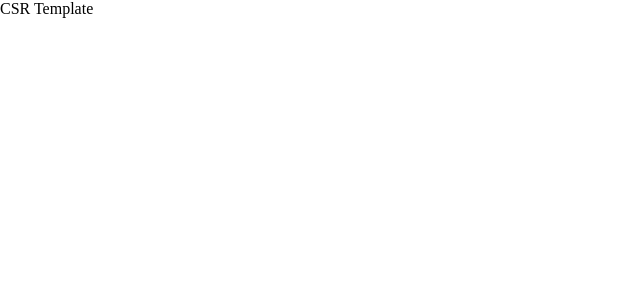
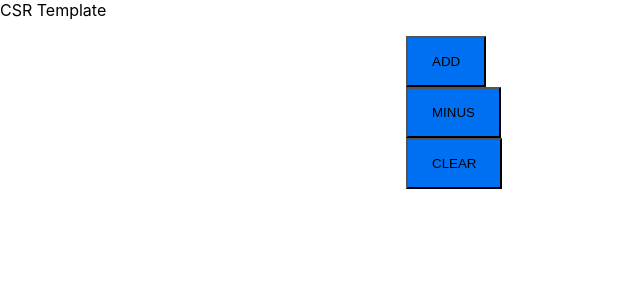
Before and after one commit to RyoUehara/csr-template, a React app: page / in a window 1280 px wide. Shown: the top 300 px of the page, without its empty margins (0-640 px from the left). Built offline with nearby package versions, Linux system fonts and the light colour scheme.

Commit message:
Add first sample

```diff
--- a/src/App.tsx
+++ b/src/App.tsx
@@ -1,11 +1,15 @@
-import React, { ReactElement, Fragment } from 'react';
+import React, { ReactElement } from 'react';
 
 import Appbar from '$components/Appbar';
-import Style from './Style';
+
+import Counter from './Counter';
+
+import GlobalStyle from './GlobalStyle';
 
 export default (): ReactElement => (
-  <Fragment>
+  <>
     <Appbar />
-    <Style />
-  </Fragment>
+    <Counter />
+    <GlobalStyle />
+  </>
 );
--- /dev/null
+++ b/src/Counter/index.tsx
@@ -0,0 +1,45 @@
+import React, { useState } from 'react';
+
+import Card from '$components/Card';
+import Button from '$components/Button';
+
+import { useMount } from '$util/hooks';
+
+export default () => {
+  const [count, setCount] = useState(0);
+
+  const handleOnAdd = () => {
+    setCount(count + 1);
+  };
+
+  const handleOnMinus = () => {
+    setCount(count - 1);
+  };
+
+  const handleOnReset = () => {
+    setCount(0);
+  };
+
+  /* useMount(() => {
+   *   console.log('counter component mounted');
+   * }); */
+
+  return (
+    <div className="root">
+      <Card>
+        <Button onClick={handleOnAdd}>Add</Button>
+        <Button onClick={handleOnMinus}>Minus</Button>
+        <Button onClick={handleOnReset}>Clear</Button>
+      </Card>
+
+      <style jsx>
+        {`
+          .root {
+            width: 500px;
+            margin: 0px auto;
+          }
+        `}
+      </style>
+    </div>
+  );
+};
--- a/src/Style.tsx
+++ b/src/GlobalStyle.tsx
@@ -3,6 +3,10 @@ import React, { ReactElement } from 'react';
 export default (): ReactElement => (
   <style jsx global>
     {`
+      html {
+        font-family: -apple-system, BlinkMacSystemFont, Roboto, '游ゴシック体',
+          YuGothic, 'Yu Gothic Medium', sans-serif;
+      }
       body {
         margin: 0;
       }
--- /dev/null
+++ b/src/components/Button.tsx
@@ -0,0 +1,20 @@
+import React from 'react';
+
+interface Button extends React.HTMLProps<HTMLButtonElement> {}
+
+export default (props: Button) => {
+  return (
+    <div className="root">
+      <button {...props}>{props.children}</button>
+      <style jsx>
+        {`
+          .root > button {
+            text-transform: uppercase;
+            background-color: #0070f3;
+            padding: 16px 24px;
+          }
+        `}
+      </style>
+    </div>
+  );
+};
--- /dev/null
+++ b/src/components/Card.tsx
@@ -0,0 +1,18 @@
+import React from 'react';
+
+interface Card extends React.HTMLAttributes<HTMLDivElement> {}
+
+export default (props: Card) => (
+  <div className={`${props.className} root`}>
+    {props.children}
+    <style jsx>
+      {`
+        .root {
+          border-radius: 8px;
+          background-color: white;
+          padding: 16px;
+        }
+      `}
+    </style>
+  </div>
+);
--- /dev/null
+++ b/src/util/hooks.tsx
@@ -0,0 +1,5 @@
+import { useEffect } from 'react';
+
+export const useMount = (fn: () => void) => {
+  useEffect(fn(), []);
+};
--- a/tsconfig.json
+++ b/tsconfig.json
@@ -56,7 +56,8 @@
     "baseUrl": "./",
     /* Base directory to resolve non-absolute module names. */
     "paths": {
-      "$components*": ["src/components*"]
+      "$components*": ["src/components*"],
+      "$util*": ["src/util*"]
     },
     /* A series of entries which re-map imports to lookup locations relative to the 'baseUrl'. */
     // "rootDirs": [],                        /* List of root folders whose combined content represents the structure of the project at runtime. */
```
Also changed, not shown: 1 other file (tests, documents, lock files or other folders).
